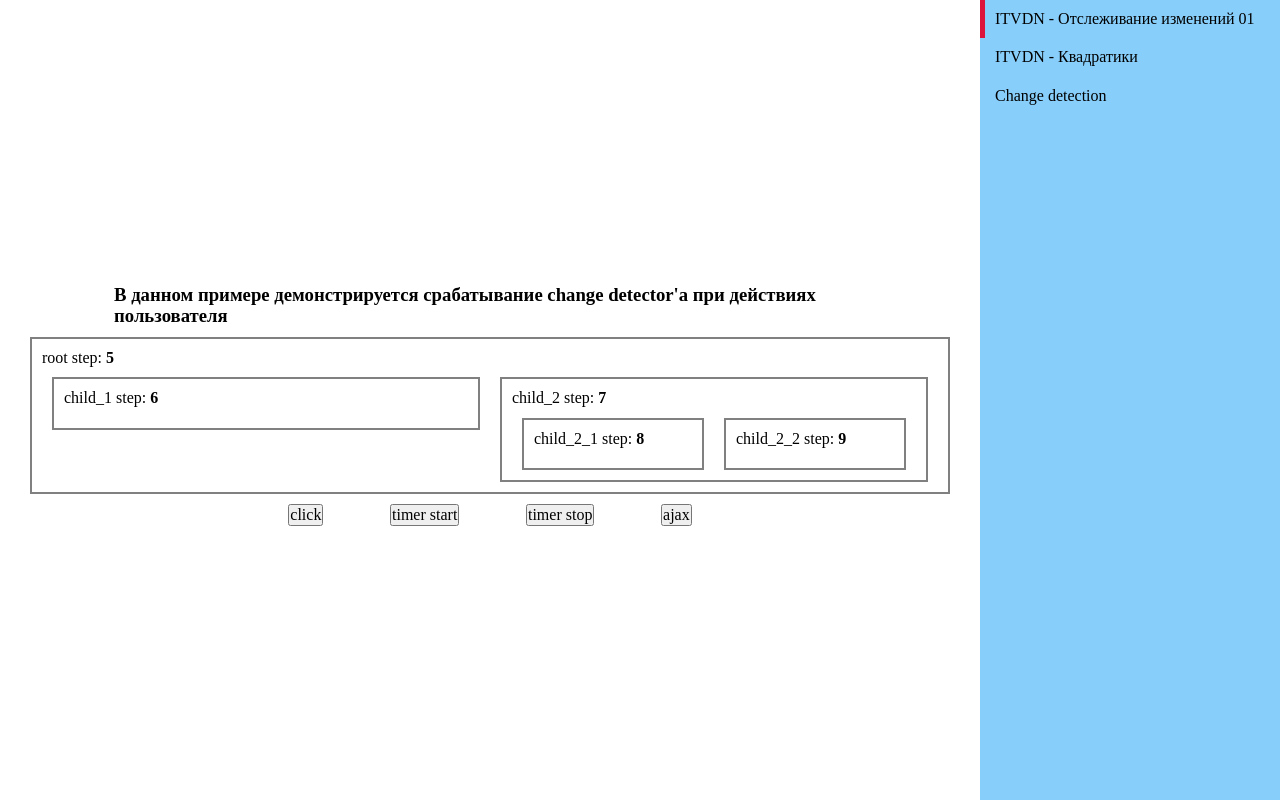
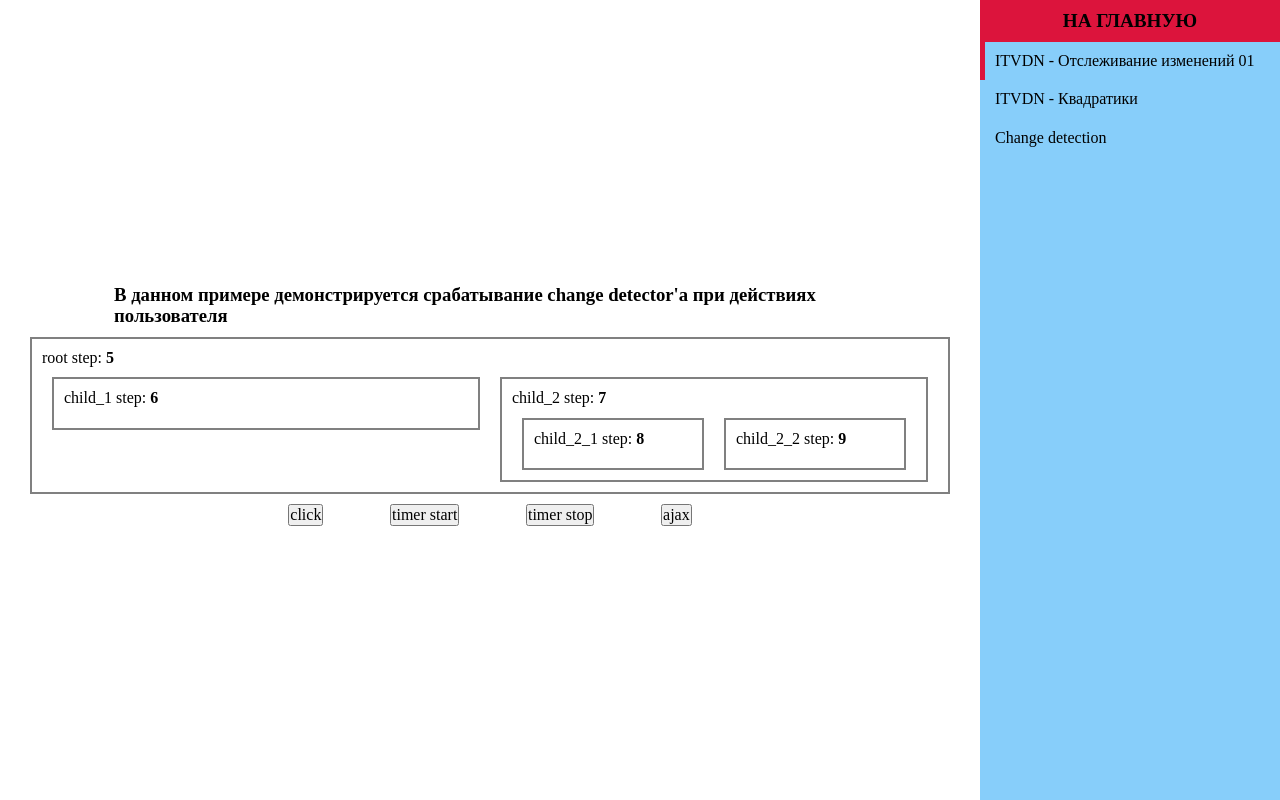
Before and after one commit to Tonneltromb/angular-7-examples, an Angular app: page /examples/itvdn-cd-01 in a window 1280 px wide. Built offline with nearby package versions, Linux system fonts and the light colour scheme.

Commit message:
добавил кнопку перехода на главную страницу в меню навигации по примерам

```diff
--- a/src/app/modules/examples/core/components/side-menu/side-menu.component.html
+++ b/src/app/modules/examples/core/components/side-menu/side-menu.component.html
@@ -1,4 +1,5 @@
 <div class="examples__side-menu">
+  <button class="examples__side-menu__button" (click)="onBackToMainPageClickHandler()">НА ГЛАВНУЮ</button>
   <div class="examples__side-menu__item"
        *ngFor="let item of navItems | slice:1"
        routerLink="{{item.path}}"
--- a/src/app/modules/examples/core/components/side-menu/side-menu.component.scss
+++ b/src/app/modules/examples/core/components/side-menu/side-menu.component.scss
@@ -16,3 +16,12 @@
 .active {
   border-left: 5px solid crimson;
 }
+
+.examples__side-menu__button {
+  width: 100%;
+  padding: 10px 5px;
+  border: none;
+  font-size: 1.2em;
+  background-color: crimson;
+  font-weight: bold;
+}
--- a/src/app/modules/examples/core/components/side-menu/side-menu.component.ts
+++ b/src/app/modules/examples/core/components/side-menu/side-menu.component.ts
@@ -2,6 +2,7 @@ import {Component, ViewEncapsulation} from '@angular/core';
 
 import {CHILDREN} from '../../../examples-routing.module';
 import TitledRoute from '../../interfaces/TitledRoute';
+import {Router} from '@angular/router';
 
 @Component({
   selector: 'app-examples-side-menu',
@@ -11,4 +12,10 @@ import TitledRoute from '../../interfaces/TitledRoute';
 })
 export class SideMenuComponent {
   navItems: TitledRoute[] = CHILDREN;
+
+  constructor(private router: Router) {}
+
+  onBackToMainPageClickHandler() {
+    this.router.navigate(['/']);
+  }
 }
```
